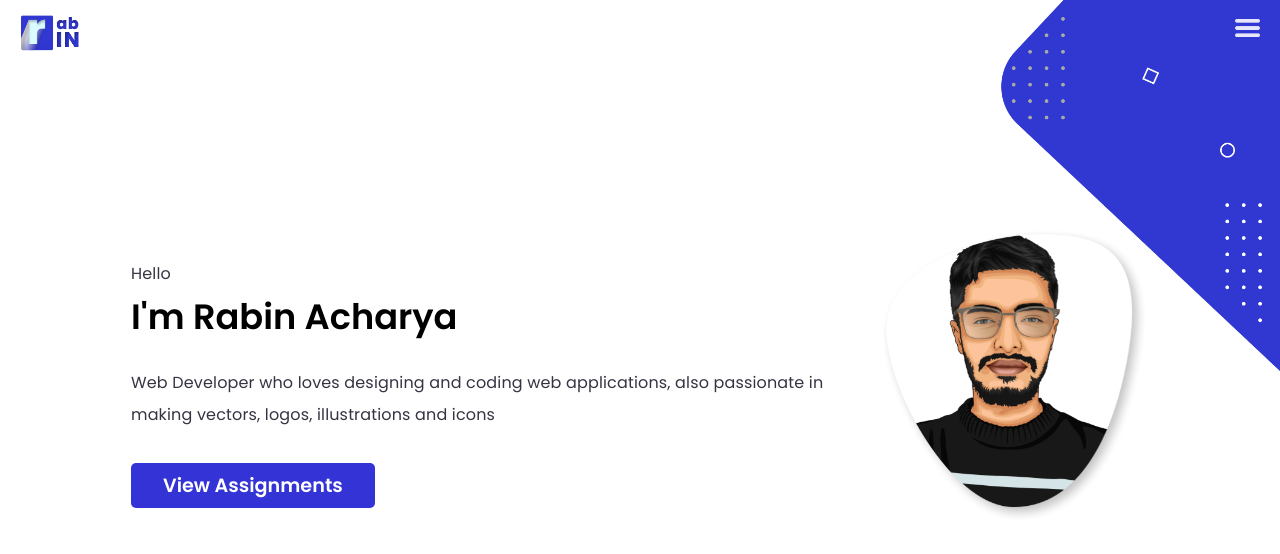
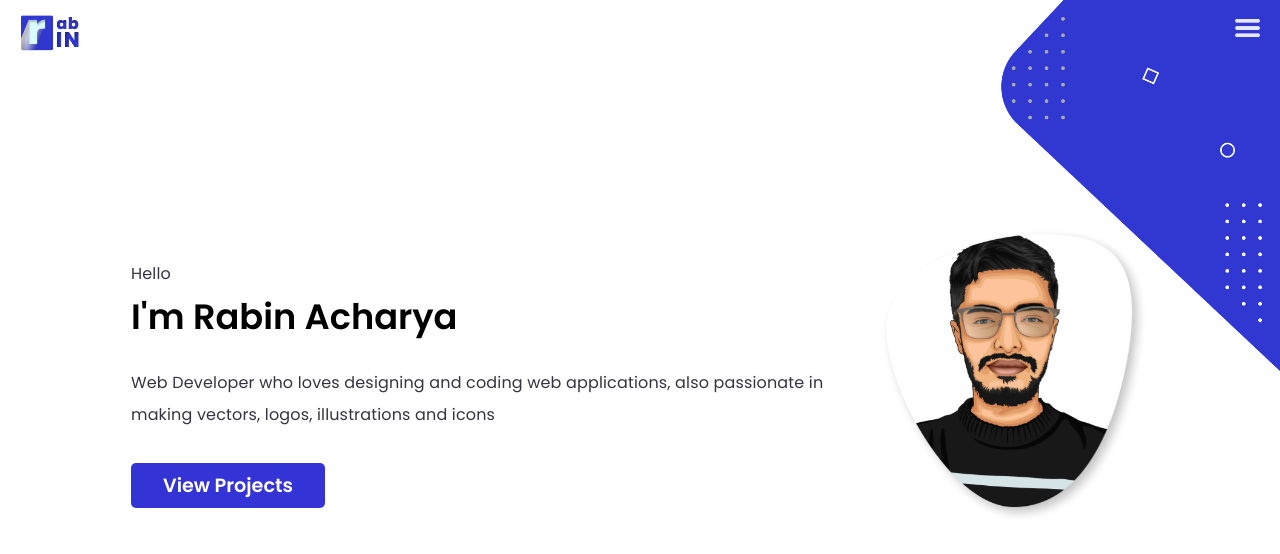
Before and after one commit to rabin7acharya/myPortfolio, a plain HTML site: page index.html in a window 1280 px wide. Drawn offline with Linux system fonts and the light colour scheme.

Commit message:
bug fixes on index.html

```diff
--- a/index.html
+++ b/index.html
@@ -46,7 +46,7 @@
           </p>
           <a
             target="_blank"
-            href="https://rabin7acharya.github.io/mobile-web-multimedia/" class="hire-btn">View Assignments</a>
+            href="https://rabin7acharya.github.io/mobile-web-multimedia/" class="hire-btn">View Projects</a>
             </a
           >
         </div>
```
